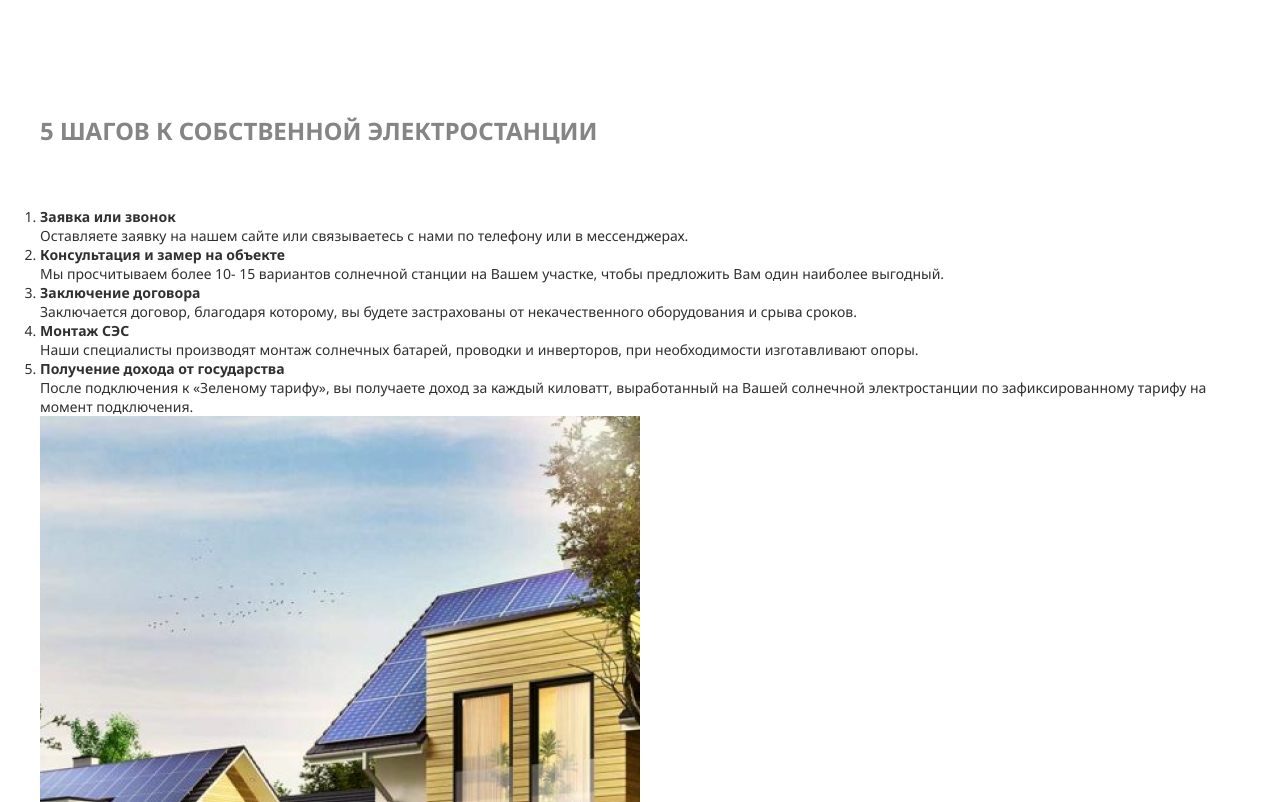
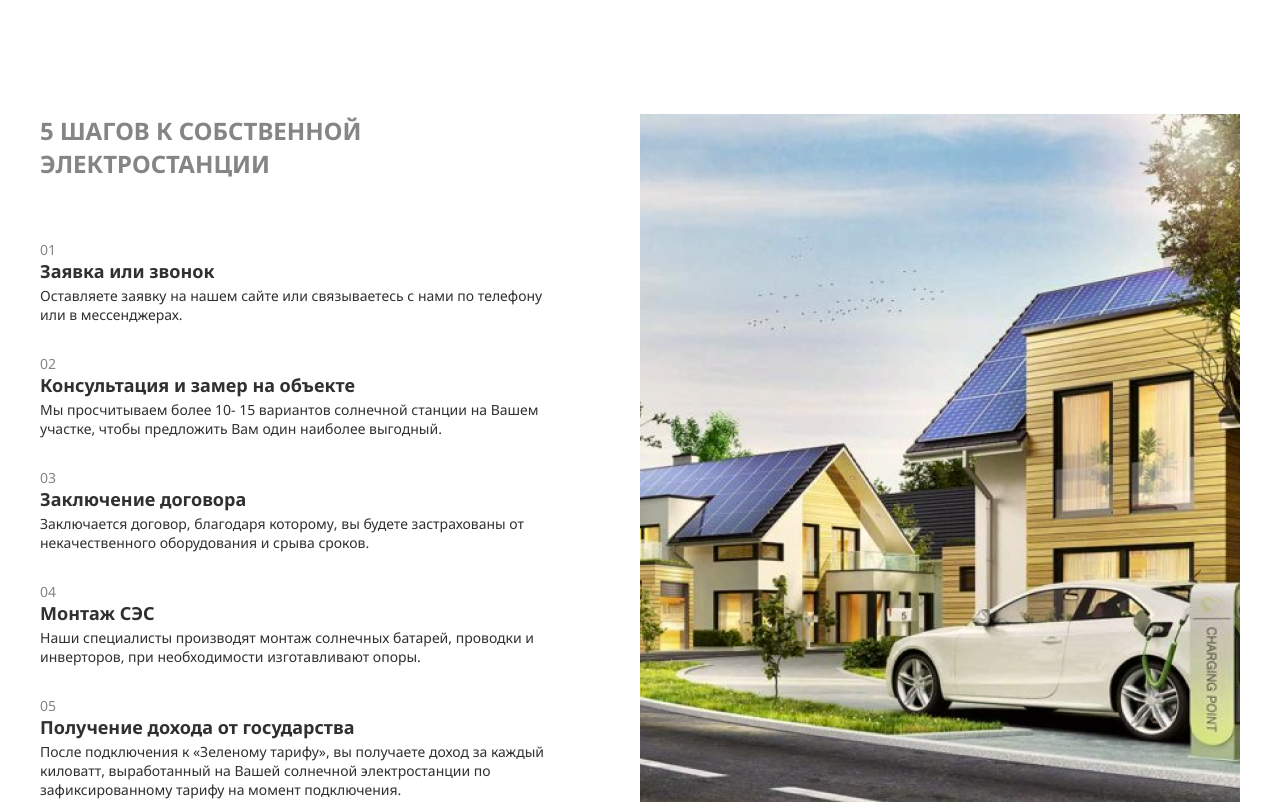
Before and after one commit to VolodymyrVi/Landing-Solar, a plain HTML site: page index.html in a window 1280 px wide. Shown: the part 3886-4688 px from the top of the page. Drawn offline with nearby package versions, Linux system fonts and the light colour scheme.

Commit message:
added style for section - step

```diff
--- a/css/style.css
+++ b/css/style.css
@@ -230,3 +230,38 @@ a{
 .slick-arrow:hover path{
     fill: #A9A32A;
 }
+.step{
+    margin-bottom: 150px;
+}
+.step__inner{
+    display: flex;
+}
+.step__img{
+    flex-basis: 600px;
+    object-fit: cover;
+}
+.step__content{
+    margin-right: 90px;
+}
+.step__list{
+    list-style: none;
+    counter-reset: number;
+}
+.step__list-item{
+    counter-increment: number;
+    margin-bottom: 30px;
+}
+.step__list-item::before{
+    content: '0' counter(number);
+    margin-bottom: 11px;
+    color: #868585;
+}
+.step__list-item:nth-child(n + 10)::before{
+    content: counter(number);
+}
+.step__list-title{
+    margin-bottom: 2px;
+    font-size: 18px;
+    line-height: 25px;
+    font-weight: 700;
+}
```
